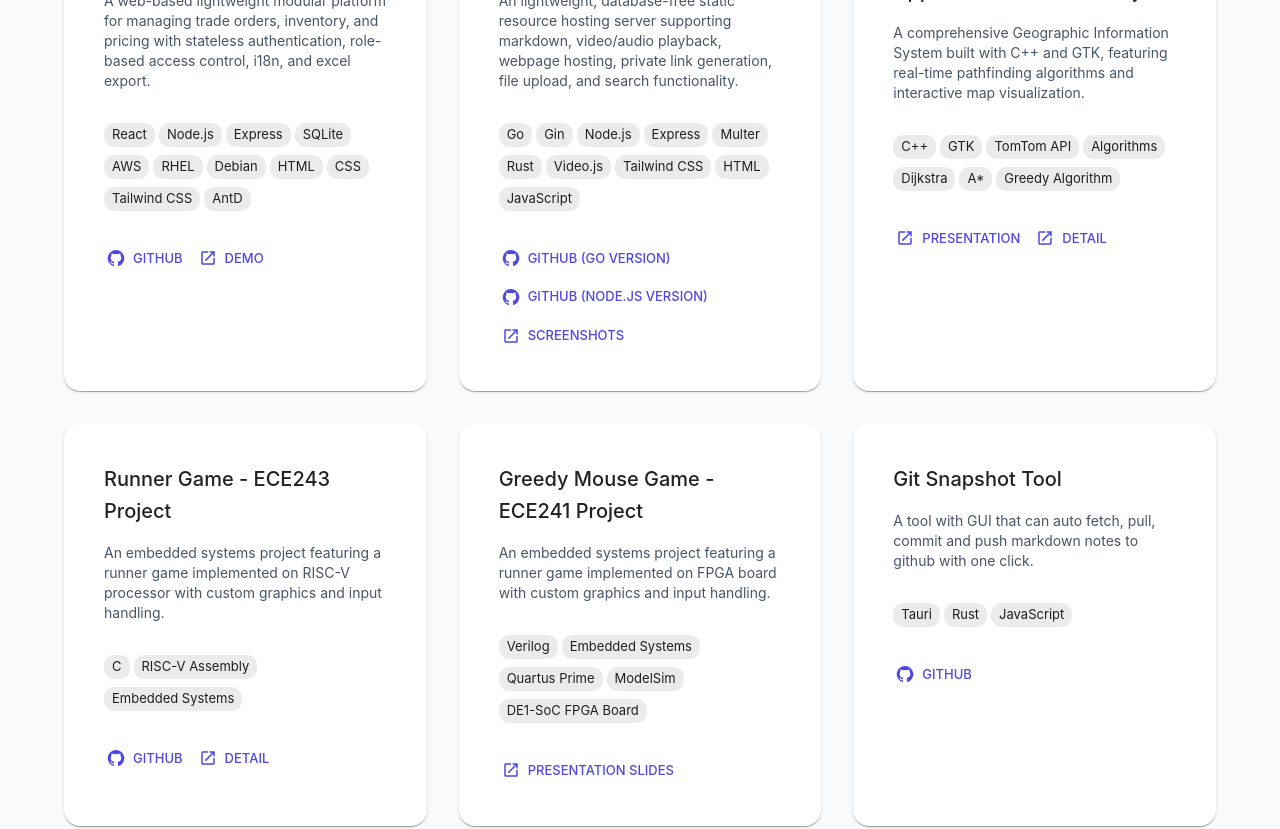
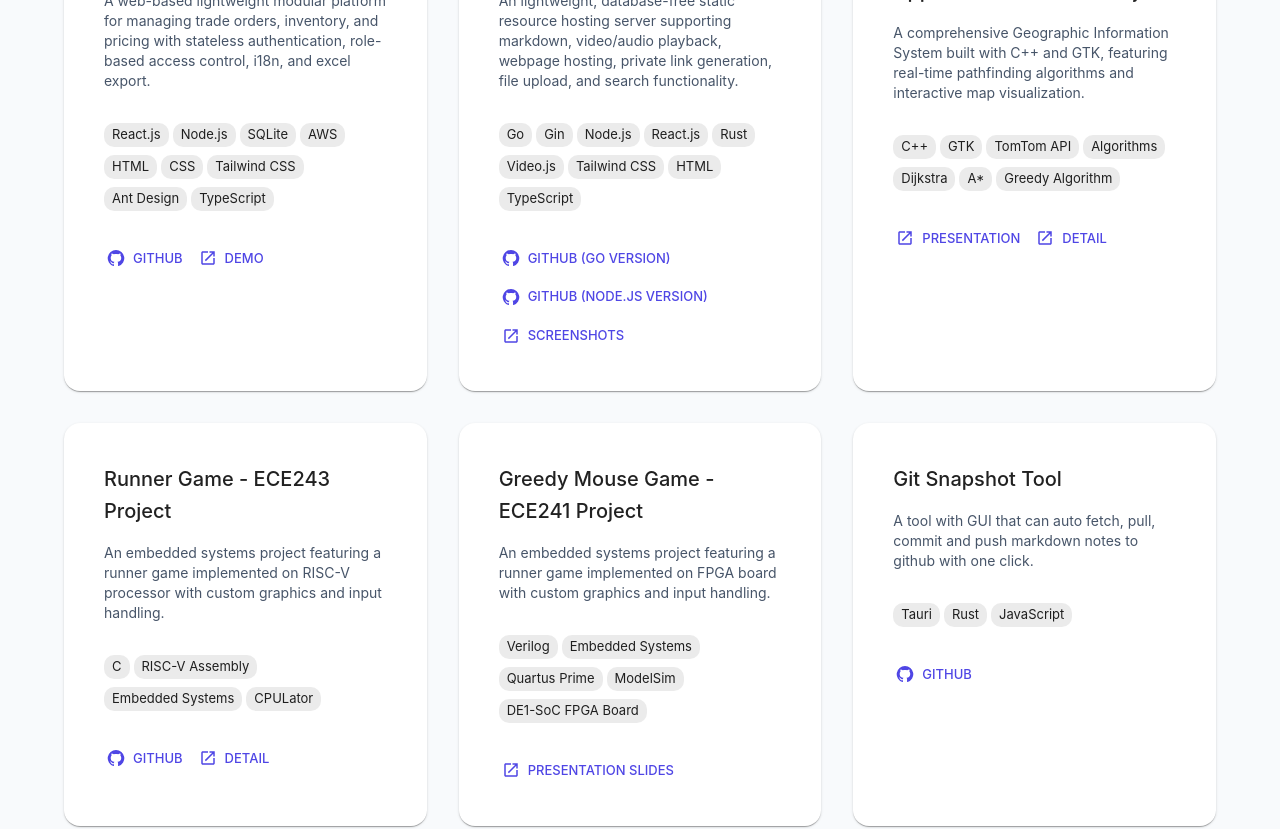
Before and after one commit to lihaozhe013/my-portfolio, a React (Vite) app: page / in a window 1280 px wide. Shown: the part 960-1789 px from the top of the page. Built offline with nearby package versions, Linux system fonts and the light colour scheme.

Commit message:
update content

```diff
--- a/src/Portfolio.tsx
+++ b/src/Portfolio.tsx
@@ -48,17 +48,15 @@ const projects: Project[] = [
     description:
       'A web-based lightweight modular platform for managing trade orders, inventory, and pricing with stateless authentication, role-based access control, i18n, and excel export.',
     technologies: [
-      'React',
+      'React.js',
       'Node.js',
-      'Express',
       'SQLite',
       'AWS',
-      'RHEL',
-      'Debian',
       'HTML',
       'CSS',
       'Tailwind CSS',
-      'AntD',
+      'Ant Design',
+      'TypeScript'
     ],
     links: [
       {
@@ -81,13 +79,12 @@ const projects: Project[] = [
       'Go',
       'Gin',
       'Node.js',
-      'Express',
-      'Multer',
+      'React.js',
       'Rust',
       'Video.js',
       'Tailwind CSS',
       'HTML',
-      'JavaScript',
+      'TypeScript',
     ],
     links: [
       {
@@ -137,7 +134,7 @@ const projects: Project[] = [
     title: 'Runner Game - ECE243 Project',
     description:
       'An embedded systems project featuring a runner game implemented on RISC-V processor with custom graphics and input handling.',
-    technologies: ['C', 'RISC-V Assembly', 'Embedded Systems'],
+    technologies: ['C', 'RISC-V Assembly', 'Embedded Systems', 'CPULator'],
     links: [
       {
         label: 'GitHub',
```
